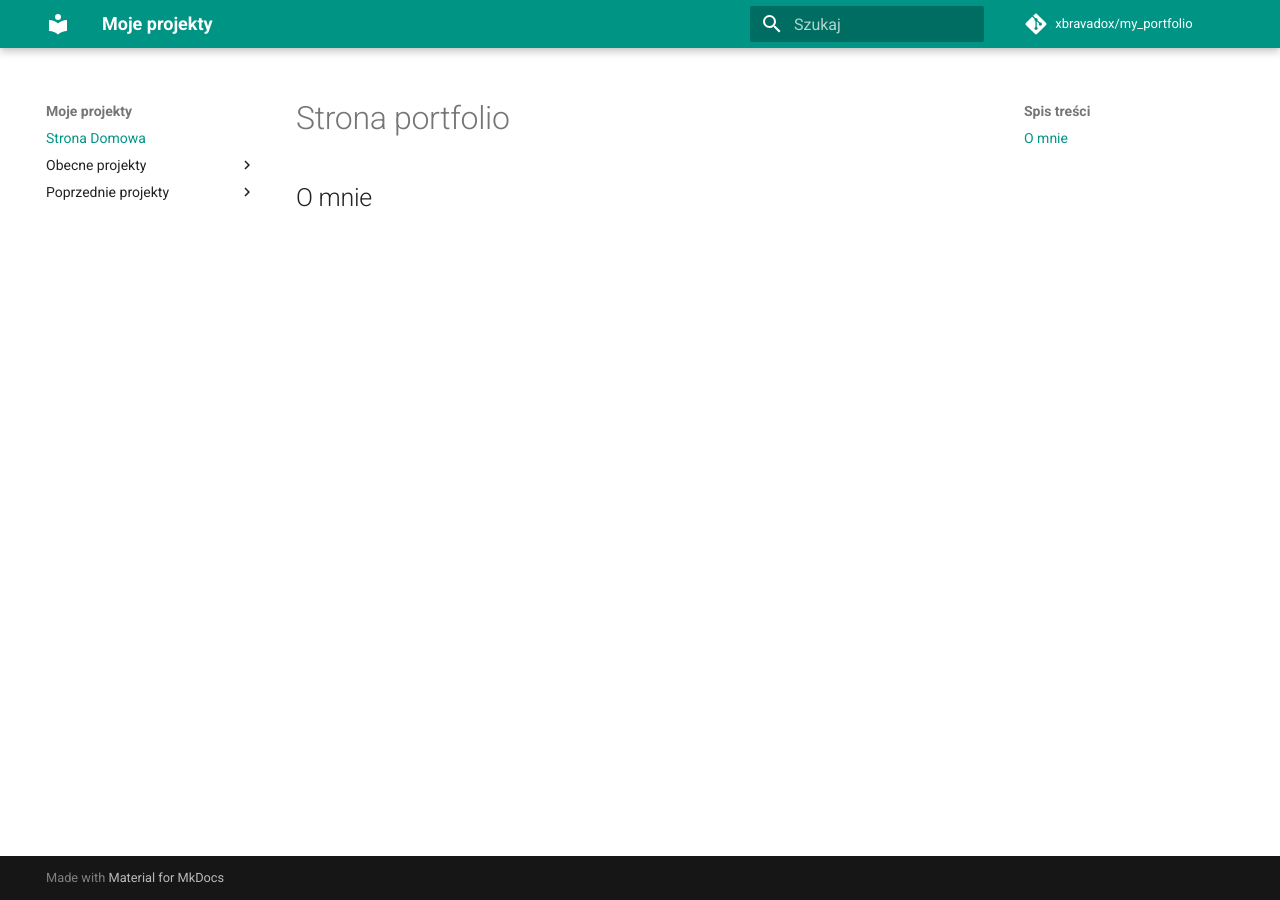
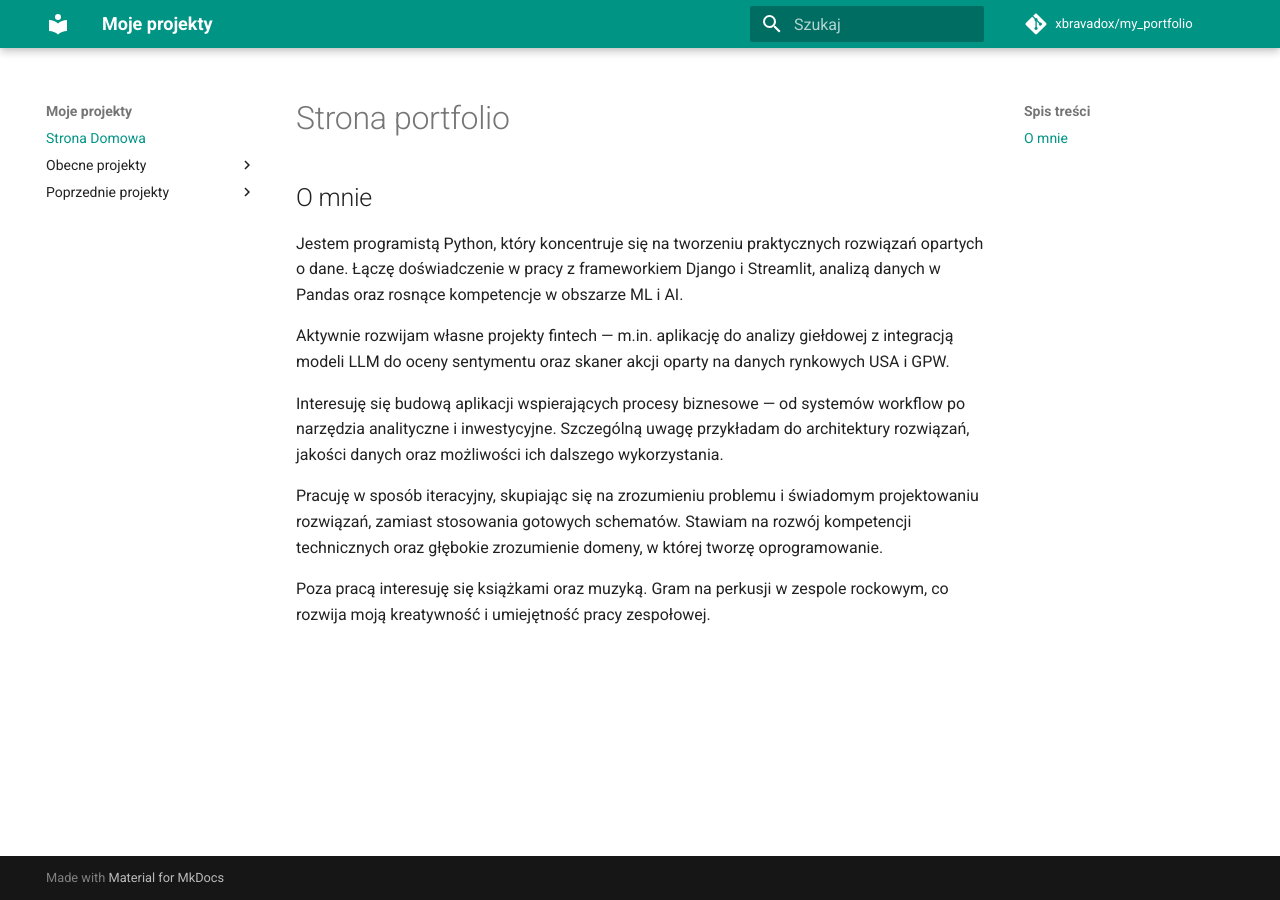
Before and after one commit to xbravadox/my_portfolio, an MkDocs documentation site: the page built from docs/index.md, in a window 1280 px wide. Built offline with MkDocs 1.6.1 and Material for MkDocs 9.7.7, drawn with Linux system fonts in a browser that asks for light colours; comment, search, counter and statistics services are not loaded.

Commit message:
Dodanie informacji o mnie

```diff
--- a/docs/index.md
+++ b/docs/index.md
@@ -1,3 +1,13 @@
 # Strona portfolio
 
 ## O mnie
+
+Jestem programistą Python, który koncentruje się na tworzeniu praktycznych rozwiązań opartych o dane. Łączę doświadczenie w pracy z frameworkiem Django i Streamlit, analizą danych w Pandas oraz rosnące kompetencje w obszarze ML i AI.
+
+Aktywnie rozwijam własne projekty fintech — m.in. aplikację do analizy giełdowej z integracją modeli LLM do oceny sentymentu oraz skaner akcji oparty na danych rynkowych USA i GPW.
+
+Interesuję się budową aplikacji wspierających procesy biznesowe — od systemów workflow po narzędzia analityczne i inwestycyjne. Szczególną uwagę przykładam do architektury rozwiązań, jakości danych oraz możliwości ich dalszego wykorzystania.
+
+Pracuję w sposób iteracyjny, skupiając się na zrozumieniu problemu i świadomym projektowaniu rozwiązań, zamiast stosowania gotowych schematów. Stawiam na rozwój kompetencji technicznych oraz głębokie zrozumienie domeny, w której tworzę oprogramowanie.
+
+Poza pracą interesuję się książkami oraz muzyką. Gram na perkusji w zespole rockowym, co rozwija moją kreatywność i umiejętność pracy zespołowej.
```
